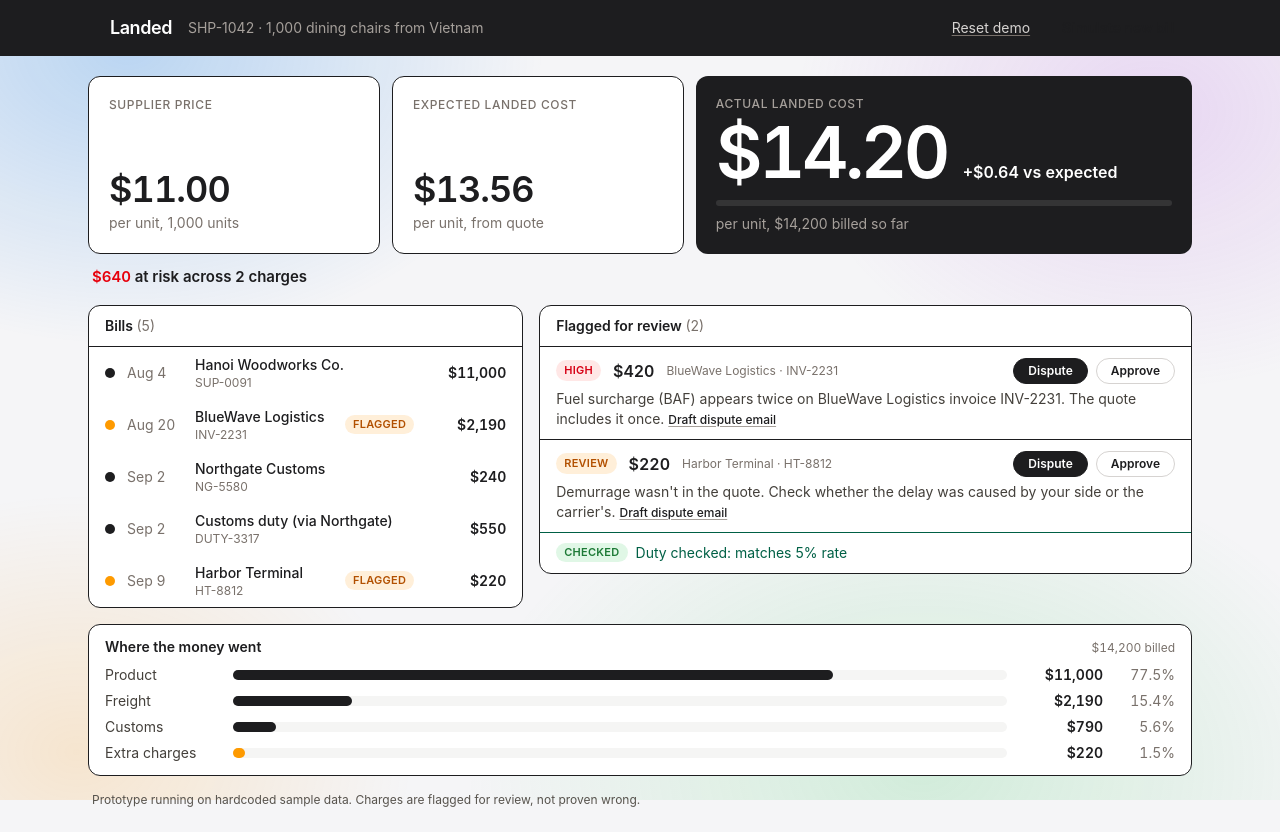
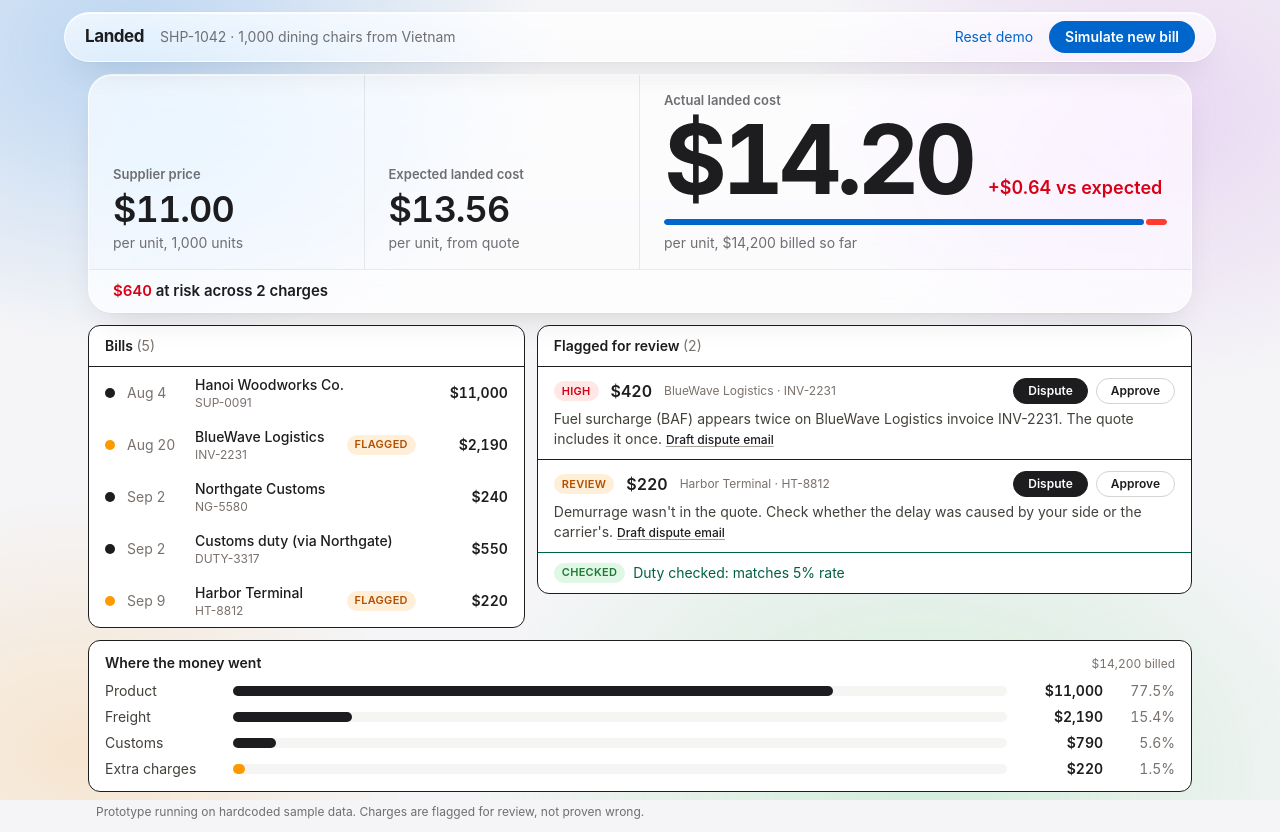
Before and after one commit to cherylaurelia/asvc, a React (Vite) app: page / in a window 1280 px wide. Built offline with nearby package versions, Linux system fonts and the light colour scheme.

Commit message:
Rebuild header and cost panel as glass with count up number

```diff
--- a/src/App.jsx
+++ b/src/App.jsx
@@ -29,25 +29,22 @@ export default function App() {
   };
 
   return (
-    <div className="min-h-screen bg-canvas text-ink">
-      <header className="bg-ink text-white">
-        <div className="mx-auto flex max-w-6xl flex-wrap items-center gap-x-4 gap-y-2 px-4 py-3 sm:px-6">
-          <h1 className="flex items-center gap-2 text-lg font-semibold tracking-tight">
-            <span className="size-3.5 rounded-[3px] bg-lime" aria-hidden="true" />
-            Landed
-          </h1>
-          <span className="text-sm text-stone-400">
+    <div className="min-h-screen">
+      <header className="sticky top-0 z-10 px-4 pt-3 sm:px-6">
+        <div className="glass mx-auto flex max-w-6xl flex-wrap items-center gap-x-4 gap-y-2 rounded-full px-5 py-2">
+          <h1 className="text-[17px] font-bold tracking-tight">Landed</h1>
+          <span className="text-sm text-muted">
             {data.shipment.id} · {data.shipment.name}
           </span>
           <span className="ml-auto flex items-center gap-4">
-            <button type="button" onClick={resetDemo} className="rounded-sm text-sm text-stone-300 underline decoration-stone-500 underline-offset-2 hover:text-white focus-visible:outline-lime">
+            <button type="button" onClick={resetDemo} className="rounded-sm text-sm text-accent hover:underline">
               Reset demo
             </button>
             <button
               type="button"
               onClick={simulateLateBill}
               disabled={lateBillAdded}
-              className="rounded-full bg-lime px-4 py-1.5 text-sm font-semibold text-ink hover:brightness-95 active:brightness-90 focus-visible:outline-lime disabled:cursor-not-allowed disabled:bg-white/10 disabled:text-stone-400"
+              className="rounded-full bg-accent px-4 py-1.5 text-sm font-semibold text-white hover:bg-accent-focus active:opacity-80 disabled:cursor-not-allowed disabled:bg-black/8 disabled:text-muted"
             >
               Simulate new bill
             </button>
@@ -55,9 +52,9 @@ export default function App() {
         </div>
       </header>
 
-      <main className="mx-auto max-w-6xl space-y-4 px-4 py-5 sm:px-6">
+      <main className="mx-auto max-w-6xl space-y-3 px-4 py-3 sm:px-6">
         <CostCard shipment={data.shipment} cost={cost} flash={lateBillAdded} />
-        <div className="grid grid-cols-1 items-start gap-4 md:grid-cols-[2fr_3fr]">
+        <div className="grid grid-cols-1 items-start gap-3 md:grid-cols-[2fr_3fr]">
           <BillTimeline bills={bills} flags={flags} selectedBillId={selectedBillId} onSelect={setSelectedBillId} />
           <FlagList
             flags={flags}
@@ -69,7 +66,7 @@ export default function App() {
           />
         </div>
         <Breakdown rows={categoryBreakdown(bills)} />
-        <footer className="px-1 text-xs text-stone-600">
+        <footer className="px-2 text-xs text-muted">
           Prototype running on hardcoded sample data. Charges are flagged for review, not proven wrong.
         </footer>
       </main>
--- a/src/components/CostCard.jsx
+++ b/src/components/CostCard.jsx
@@ -1,78 +1,99 @@
+import { useEffect, useRef, useState } from "react";
 import { money, perUnit } from "../lib/format.js";
 
-const Label = ({ children, dark }) => (
-  <div className={`text-xs font-medium uppercase tracking-wider ${dark ? "text-stone-400" : "text-stone-500"}`}>
-    {children}
-  </div>
-);
+// Rolls the displayed number from its previous value to the new one.
+function useCountUp(target, duration = 700) {
+  const [value, setValue] = useState(target);
+  const previous = useRef(target);
+
+  useEffect(() => {
+    const from = previous.current;
+    previous.current = target;
+    if (from === target) return;
+    if (window.matchMedia("(prefers-reduced-motion: reduce)").matches) {
+      setValue(target);
+      return;
+    }
+    let frame;
+    const start = performance.now();
+    const tick = (now) => {
+      const progress = Math.min(1, (now - start) / duration);
+      setValue(from + (target - from) * (1 - Math.pow(1 - progress, 4)));
+      if (progress < 1) frame = requestAnimationFrame(tick);
+    };
+    frame = requestAnimationFrame(tick);
+    return () => cancelAnimationFrame(frame);
+  }, [target, duration]);
+
+  return value;
+}
+
+const Label = ({ children }) => <div className="text-[13px] font-semibold text-muted">{children}</div>;
 
 export default function CostCard({ shipment, cost, flash }) {
+  const shownActual = useCountUp(cost.actualPerUnit);
   const gap = cost.actualPerUnit - cost.expectedPerUnit;
   const over = gap > 0.004;
   const expectedShare = Math.min(100, (cost.expectedTotal / cost.actualTotal) * 100);
 
   return (
-    <section>
-      <div className="grid grid-cols-1 gap-3 md:grid-cols-[1fr_1fr_1.7fr]">
-        <div className="flex flex-col justify-between rounded-xl border border-line bg-white p-5">
+    <section className="glass overflow-hidden rounded-3xl">
+      <div className="grid grid-cols-1 divide-y divide-hairline md:grid-cols-[1fr_1fr_2fr] md:divide-x md:divide-y-0">
+        <div className="flex flex-col justify-end gap-1 px-5 py-4 md:px-6">
           <Label>Supplier price</Label>
-          <div>
-            <div className="text-4xl font-semibold tracking-tight tabular-nums text-ink">
-              {perUnit(shipment.supplierUnitPrice)}
-            </div>
-            <div className="mt-1 text-sm text-stone-500">per unit, {shipment.units.toLocaleString()} units</div>
+          <div className="text-4xl font-semibold tracking-tight tabular-nums">
+            {perUnit(shipment.supplierUnitPrice)}
           </div>
+          <div className="text-sm text-muted">per unit, {shipment.units.toLocaleString()} units</div>
         </div>
 
-        <div className="flex flex-col justify-between rounded-xl border border-line bg-white p-5">
+        <div className="flex flex-col justify-end gap-1 px-5 py-4 md:px-6">
           <Label>Expected landed cost</Label>
-          <div>
-            <div className="text-4xl font-semibold tracking-tight tabular-nums text-ink">
-              {perUnit(cost.expectedPerUnit)}
-            </div>
-            <div className="mt-1 text-sm text-stone-500">per unit, from quote</div>
-          </div>
+          <div className="text-4xl font-semibold tracking-tight tabular-nums">{perUnit(cost.expectedPerUnit)}</div>
+          <div className="text-sm text-muted">per unit, from quote</div>
         </div>
 
-        <div className="rounded-xl bg-ink p-5 text-white">
-          <Label dark>Actual landed cost</Label>
-          <div className="mt-1 flex flex-wrap items-baseline gap-x-4">
+        <div className="px-5 py-4 md:px-6">
+          <Label>Actual landed cost</Label>
+          <div className="flex flex-wrap items-baseline gap-x-4">
             <span
               key={cost.actualTotal}
-              className={`text-7xl font-semibold tracking-tighter tabular-nums ${flash ? "flash-num" : ""}`}
+              className={`text-7xl font-bold leading-none tracking-tighter tabular-nums sm:text-8xl ${
+                flash ? "flash-num" : ""
+              }`}
             >
-              {perUnit(cost.actualPerUnit)}
+              {perUnit(shownActual)}
             </span>
-            <span className={`text-base font-semibold tabular-nums ${over ? "text-over" : "text-lime"}`}>
+            <span className={`text-lg font-semibold tabular-nums ${over ? "text-danger" : "text-success"}`}>
               {over ? "+" : ""}
               {perUnit(gap).replace("$-", "-$")} vs expected
             </span>
           </div>
-          <div className="mt-3 flex h-1.5 overflow-hidden rounded-full bg-white/10" aria-hidden="true">
+          <div className="mt-3 flex h-1.5 gap-0.5 overflow-hidden rounded-full" aria-hidden="true">
             <span
-              className="bg-lime transition-[width] duration-500 ease-out motion-reduce:transition-none"
+              className="rounded-full bg-accent transition-[width] duration-700 ease-out motion-reduce:transition-none"
               style={{ width: `${expectedShare}%` }}
             />
-            <span className="flex-1 bg-over" />
+            <span className="flex-1 rounded-full bg-red" />
           </div>
-          <div className="mt-2 text-sm text-stone-400">per unit, {money(cost.actualTotal)} billed so far</div>
+          <div className="mt-2 text-sm text-muted">per unit, {money(cost.actualTotal)} billed so far</div>
         </div>
       </div>
 
       <div
-        className="mt-3 flex flex-wrap items-baseline gap-x-6 gap-y-1 px-1 text-[15px]"
+        className="flex flex-wrap items-baseline gap-x-6 gap-y-1 border-t border-hairline bg-white/40 px-5 py-2.5 text-[15px] md:px-6"
         aria-live="polite"
       >
         {cost.unresolvedCount > 0 ? (
-          <span className="font-semibold text-ink">
-            <span className="tabular-nums text-red-600">{money(cost.moneyAtRisk)}</span> at risk across{" "}
+          <span className="font-semibold">
+            <span className="tabular-nums text-danger">{money(cost.moneyAtRisk)}</span> at risk across{" "}
             {cost.unresolvedCount} {cost.unresolvedCount === 1 ? "charge" : "charges"}
           </span>
         ) : (
-          <span className="font-semibold text-ink">$0 at risk. All flagged charges reviewed.</span>
+          <span className="font-semibold">$0 at risk. All flagged charges reviewed.</span>
         )}
         {cost.disputedCount > 0 && (
-          <span className="text-stone-600">
+          <span className="text-muted">
             If disputes succeed:{" "}
             <span className="font-semibold tabular-nums text-ink">{perUnit(cost.perUnitIfDisputesWin)}/unit</span>
           </span>
```
